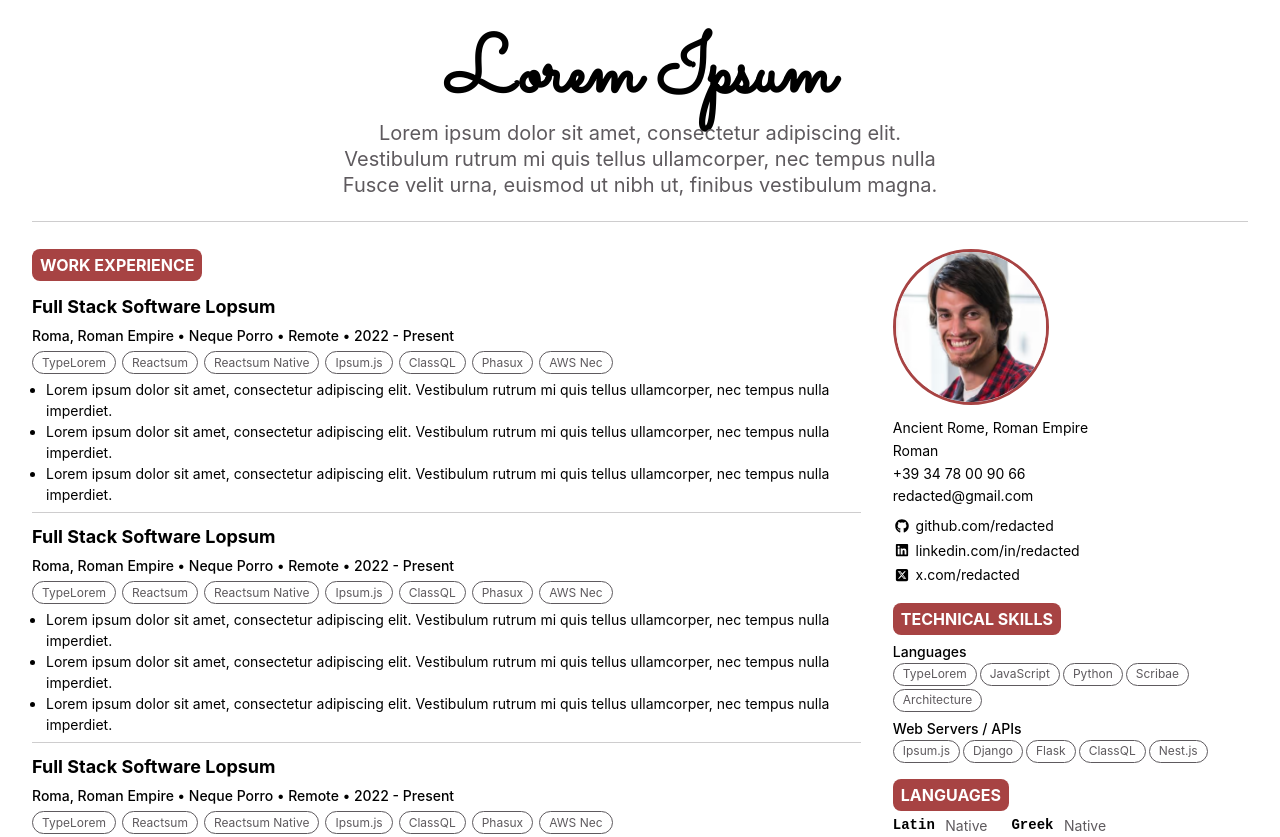
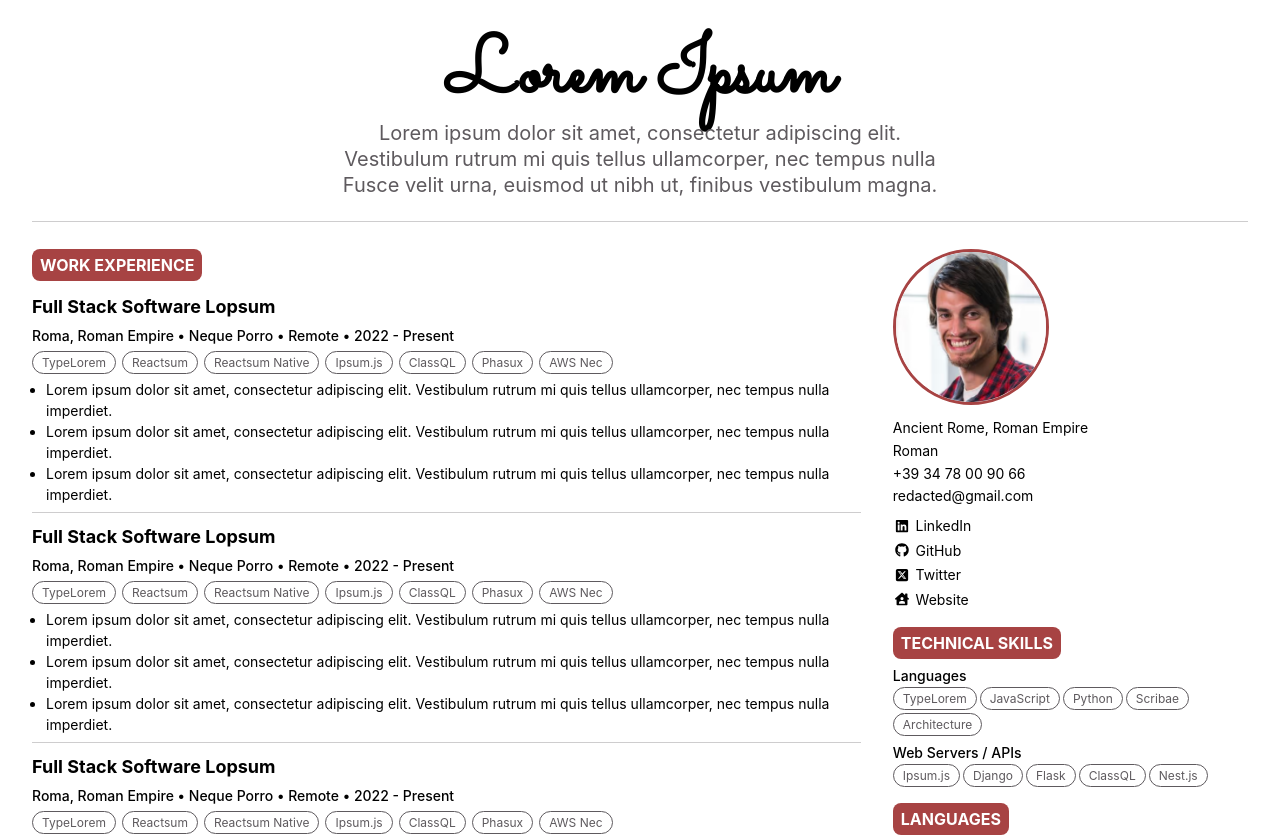
Before and after one commit to alcpereira/cv-generator, a React (Vite) app: page / in a window 1280 px wide. Shown: the top 837 px of the page. Built offline with nearby package versions, Linux system fonts and the light colour scheme.

Commit message:
refactor: move ProfileLinks into its own component

```diff
--- a/src/components/Profile/Profile.css
+++ b/src/components/Profile/Profile.css
@@ -18,22 +18,6 @@
 
   p {
     margin: 0;
-  }
-}
-
-.profile__header__links a {
-  text-decoration: none;
-  color: inherit;
-}
-
-.profile__header__link {
-  display: flex;
-  align-items: center;
-  gap: 0.5em;
-  padding: 0.125em;
-
-  span {
-    font-size: 14px;
   }
 }
 
--- a/src/components/Profile/Profile.tsx
+++ b/src/components/Profile/Profile.tsx
@@ -1,12 +1,11 @@
 import "./Profile.css";
-import { FaGithub, FaLinkedin } from "react-icons/fa";
-import { FaSquareXTwitter } from "react-icons/fa6";
 import Title from "../Title/Title";
 import Bubble from "../Bubble/Bubble";
 import ProfileImage from "./ProfileImage/ProfileImage";
 import ProfileLanguages, {
   type Language,
 } from "./ProfileLanguages/ProfileLanguages";
+import ProfileLink, { ProfileLinkProps } from "./ProfileLink/ProfileLink";
 
 type TechnicalCategory = {
   category: string;
@@ -23,21 +22,14 @@ type Education = {
 type Data = {
   profile: {
     lines: string[];
-    linkedin: string;
-    github: string;
-    twitter: string;
+    links: ProfileLinkProps[];
   };
   technical: TechnicalCategory[];
   languages: Language[];
   education: Education[];
 };
 
-const ProfileHeader = ({
-  lines,
-  linkedin,
-  github,
-  twitter,
-}: Data["profile"]) => {
+const ProfileHeader = ({ lines, links }: Data["profile"]) => {
   return (
     <div className="profile__header">
       <ProfileImage circular={true} border={true} />
@@ -47,18 +39,9 @@ const ProfileHeader = ({
         ))}
       </div>
       <div className="profile__header__links">
-        <div className="profile__header__link">
-          <FaGithub />
-          <a href={`https://${github}`}>{github}</a>
-        </div>
-        <div className="profile__header__link">
-          <FaLinkedin />
-          <a href={`https://${linkedin}`}>{linkedin}</a>
-        </div>
-        <div className="profile__header__link">
-          <FaSquareXTwitter />
-          <a href={`https://${twitter}`}>{twitter}</a>
-        </div>
+        {links.map((link, index) => (
+          <ProfileLink key={index} type={link.type} link={link.link} />
+        ))}
       </div>
     </div>
   );
--- /dev/null
+++ b/src/components/Profile/ProfileLink/ProfileLink.css
@@ -0,0 +1,15 @@
+.profile__header__link {
+  display: flex;
+  align-items: center;
+  gap: 0.5em;
+  padding: 0.125em;
+
+  span {
+    font-size: 14px;
+  }
+}
+
+.profile__header__link a {
+  text-decoration: none;
+  color: inherit;
+}
--- /dev/null
+++ b/src/components/Profile/ProfileLink/ProfileLink.tsx
@@ -0,0 +1,38 @@
+import { FaGithub, FaHouseUser, FaLinkedin } from "react-icons/fa";
+import { FaSquareXTwitter } from "react-icons/fa6";
+import "./ProfileLink.css";
+
+export type ProfileLinkProps = {
+  /** Only GitHub Twitter LinkedIn Website */
+  type: string;
+  /** Please, use without https:// */
+  link: string;
+};
+
+const ProfileLink = ({ type, link }: ProfileLinkProps) => {
+  let icon;
+
+  switch (type) {
+    case "GitHub":
+      icon = <FaGithub />;
+      break;
+    case "Twitter":
+      icon = <FaSquareXTwitter />;
+      break;
+    case "LinkedIn":
+      icon = <FaLinkedin />;
+      break;
+    case "Website":
+      icon = <FaHouseUser />;
+      break;
+  }
+
+  return (
+    <div className="profile__header__link">
+      {icon}
+      <a href={`https://${link}`}>{type}</a>
+    </div>
+  );
+};
+
+export default ProfileLink;
--- a/src/data.json
+++ b/src/data.json
@@ -163,9 +163,12 @@
       "+39 34 78 00 90 66",
       "redacted@gmail.com"
     ],
-    "linkedin": "linkedin.com/in/redacted",
-    "github": "github.com/redacted",
-    "twitter": "x.com/redacted"
+    "links": [
+      { "type": "LinkedIn", "link": "linkedin.com/in/redacted" },
+      { "type": "GitHub", "link": "github.com/redacted" },
+      { "type": "Twitter", "link": "x.com/redacted" },
+      { "type": "Website", "link": "website/portfolio" }
+    ]
   },
   "technical": [
     {
```
